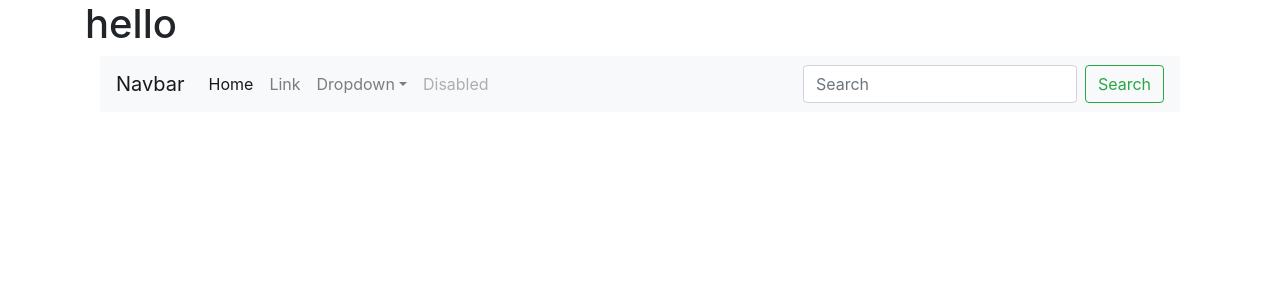
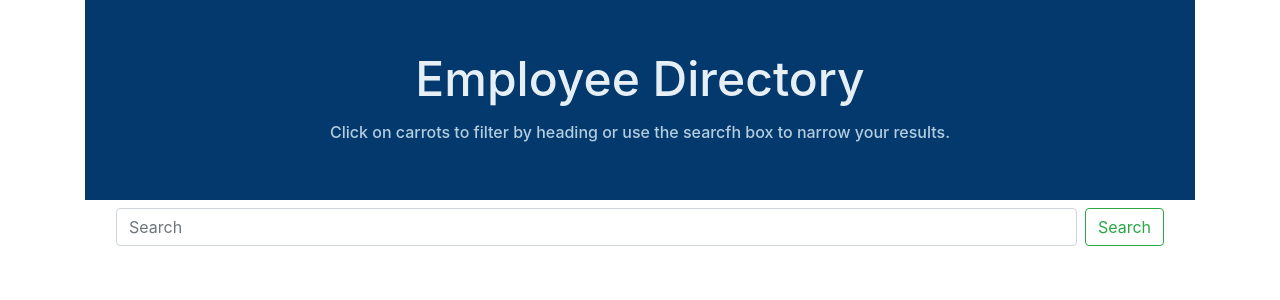
Before and after one commit to vinhkhamhuynh/employee-directory, a React (Create React App) app: page / in a window 1280 px wide. Shown: the top 300 px of the page. Built offline with nearby package versions, Linux system fonts and the light colour scheme.

Commit message:
added title and navbar components with styles for title

```diff
--- a/package.json
+++ b/package.json
@@ -6,6 +6,7 @@
     "@testing-library/jest-dom": "^5.12.0",
     "@testing-library/react": "^11.2.6",
     "@testing-library/user-event": "^12.8.3",
+    "axios": "^0.21.1",
     "bootstrap": "^4.6.0",
     "react": "^17.0.2",
     "react-dom": "^17.0.2",
--- a/src/App.js
+++ b/src/App.js
@@ -1,5 +1,5 @@
 import React from "react";
-import HelloDiv from "./components/HelloDiv";
+import TitleDiv from "./components/Title";
 import Navbar from "./components/Navbar";
 
 
@@ -7,7 +7,7 @@ import Navbar from "./components/Navbar";
 function App() {
   return (
     <div className="container">
-      <HelloDiv/>
+      <TitleDiv/>
       <Navbar />
     </div>
 
--- a/src/components/HelloDiv.js
+++ /dev/null
@@ -1,13 +0,0 @@
-import React from "react";
-
-function HelloDiv() {
-    return (
-        <div>
-            <h1>
-                hello
-            </h1>
-        </div>
-    );
-};
-
-export default HelloDiv;
--- a/src/components/Navbar.js
+++ b/src/components/Navbar.js
@@ -3,65 +3,9 @@ import React from 'react';
 function Navbar() {
     return (
         <div className="container">
-        <nav className="navbar navbar-expand-lg navbar-light bg-light">
-          <a className="navbar-brand" href="#">
-            Navbar
-          </a>
-          <button
-            className="navbar-toggler"
-            data-toggle="collapse"
-            data-target="#navbarSupportedContent"
-            aria-controls="navbarSupportedContent"
-            aria-expanded="false"
-            aria-label="Toggle navigation"
-          >
-            <span className="navbar-toggler-icon" />
-          </button>
+        <nav className="navbar navbar-expand-lg navbar-lightbg-light">
 
-          <div className="collapse navbar-collapse" id="navbarSupportedContent">
-            <ul className="navbar-nav mr-auto">
-              <li className="nav-item active">
-                <a className="nav-link" href="#">
-                  Home <span className="sr-only">(current)</span>
-                </a>
-              </li>
-              <li className="nav-item">
-                <a className="nav-link" href="#">
-                  Link
-                </a>
-              </li>
-              <li className="nav-item dropdown">
-                <a
-                  className="nav-link dropdown-toggle"
-                  href="#"
-                  id="navbarDropdown"
-                  role="button"
-                  data-toggle="dropdown"
-                  aria-haspopup="true"
-                  aria-expanded="false"
-                >
-                  Dropdown
-                </a>
-                <div className="dropdown-menu" aria-labelledby="navbarDropdown">
-                  <a className="dropdown-item" href="#">
-                    Action
-                  </a>
-                  <a className="dropdown-item" href="#">
-                    Another action
-                  </a>
-                  <div className="dropdown-divider" />
-                  <a className="dropdown-item" href="#">
-                    Something else here
-                  </a>
-                </div>
-              </li>
-              <li className="nav-item">
-                <a className="nav-link disabled" href="#">
-                  Disabled
-                </a>
-              </li>
-            </ul>
-            <form className="form-inline my-2 my-lg-0">
+            {/* <form className="form-inline my-2 my-lg-0 center"> */}
               <input
                 className="form-control mr-sm-2"
                 type="search"
@@ -71,10 +15,9 @@ function Navbar() {
               <button className="btn btn-outline-success my-2 my-sm-0" type="submit">
                 Search
               </button>
-            </form>
-          </div>
+            {/* </form> */}
+
         </nav>
-
 
 
         </div>
--- /dev/null
+++ b/src/components/Title.js
@@ -0,0 +1,15 @@
+import React from "react";
+import "../styles/Title.css"
+
+function TitleDiv() {
+    return (
+        <div className="jumbotron" className="header">
+            <h1>
+                Employee Directory
+            </h1>
+            <h3>Click on carrots to filter by heading or use the searcfh box to narrow your results. </h3>
+        </div>
+    );
+};
+
+export default TitleDiv;
--- /dev/null
+++ b/src/styles/Title.css
@@ -0,0 +1,20 @@
+.header {
+    background:  #03396c;
+    height: 200px;
+  }
+
+  .header h1 {
+    margin: 0;
+    padding-top: 50px;
+    text-align: center;
+    color:  #e7eff6;
+    font-size: 3rem;
+  }
+
+  .header h3 {
+    margin: 0;
+    padding-top: 15px;
+    text-align: center;
+    color:  #b3cde0;
+    font-size: 1rem;
+}
```
Also changed, not shown: src/utils/API.js (added, +9 -0 lines), public/image (1).png (added), 1 other file (tests, documents, lock files or other folders).
